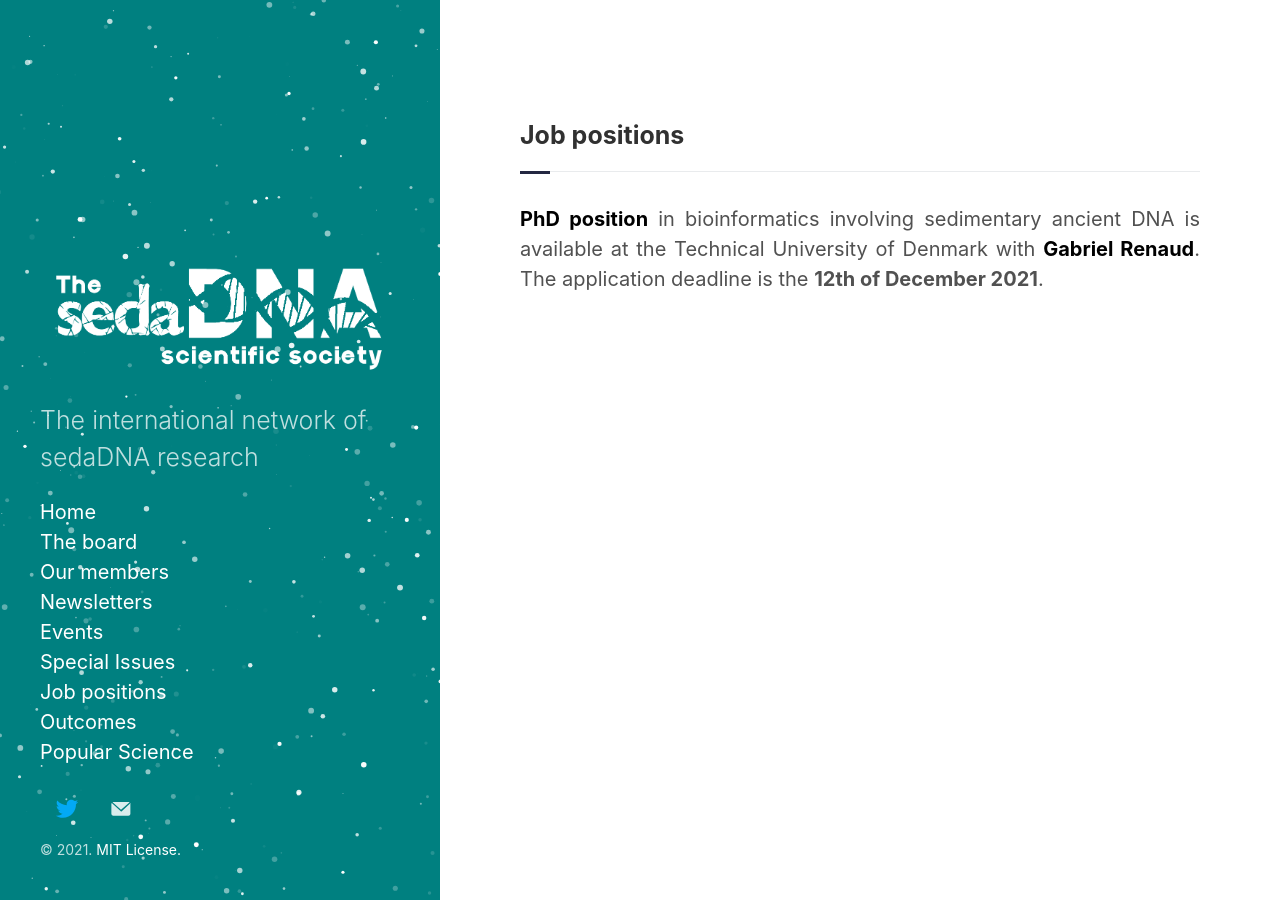
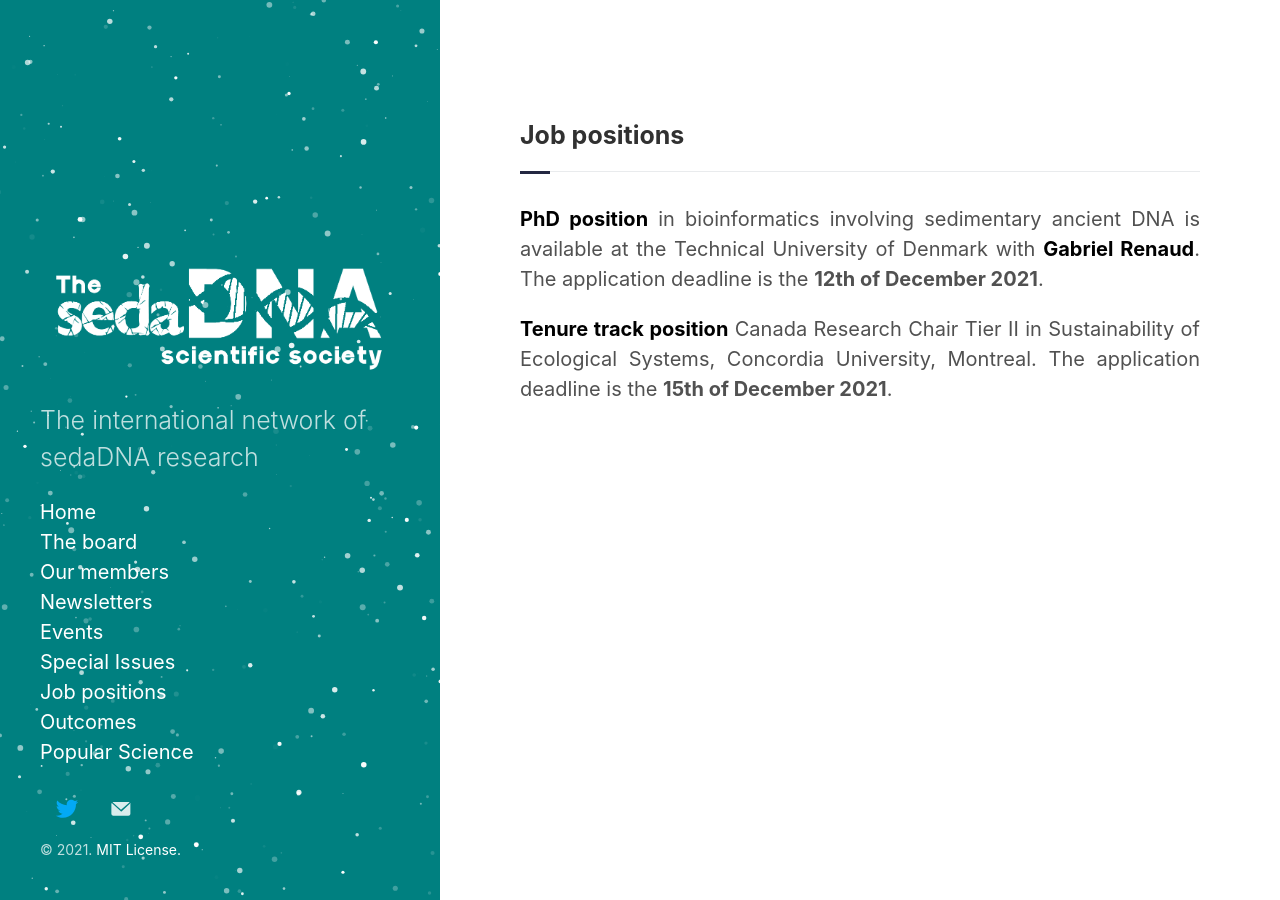
Before and after one commit to sedadna/sedadna.github.io, a Jekyll site: the page built from category/positions.md, in a window 1280 px wide. Built offline with Jekyll 4.4.1, drawn with Linux system fonts in a browser that asks for light colours.

Commit message:
Update positions.md

```diff
--- a/category/positions.md
+++ b/category/positions.md
@@ -5,3 +5,5 @@ layout: category
 <div class="intro">
 <h3 class="section-title underline">Job positions</h3>
 <p><a href="https://www.dtu.dk/english/about/job-and-career/vacant-positions/job?id=541ede35-0bf2-4677-9ce9-e537c192efca" target="_blank"><b>PhD position</b></a> in bioinformatics involving sedimentary ancient DNA is available at the Technical University of Denmark with <a href="https://orbit.dtu.dk/en/persons/gabriel-renaud" target="_blank"><b>Gabriel Renaud</b></a>. The application deadline is the <b>12th of December 2021</b>.</p>
+
+<p><a href="https://www.concordia.ca/artsci/about/jobs/canada-research-chairs/crc-tier-ii-sustainability-of-ecological-systems.html" target="_blank"><b> Tenure track position</b></a> Canada Research Chair Tier II in Sustainability of Ecological Systems, Concordia University, Montreal. The application deadline is the <b>15th of December 2021</b>.</p>
```
